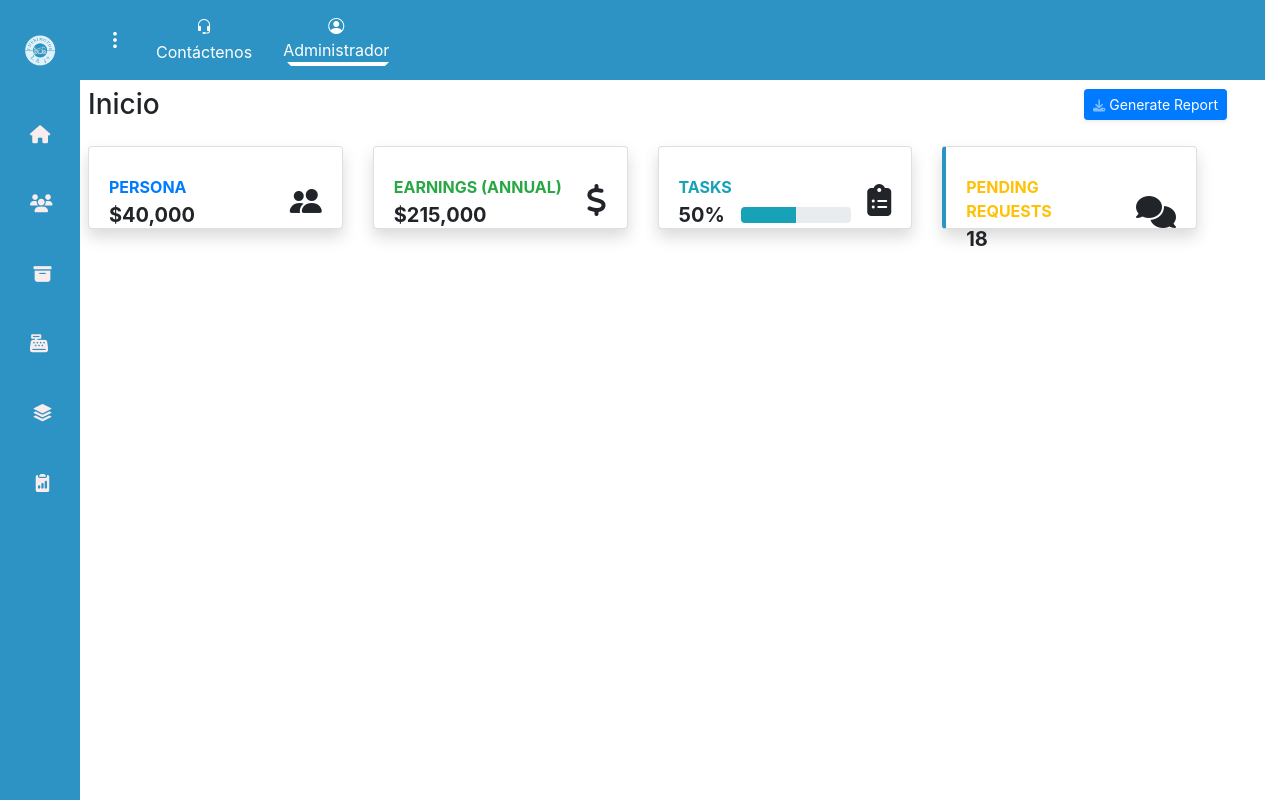
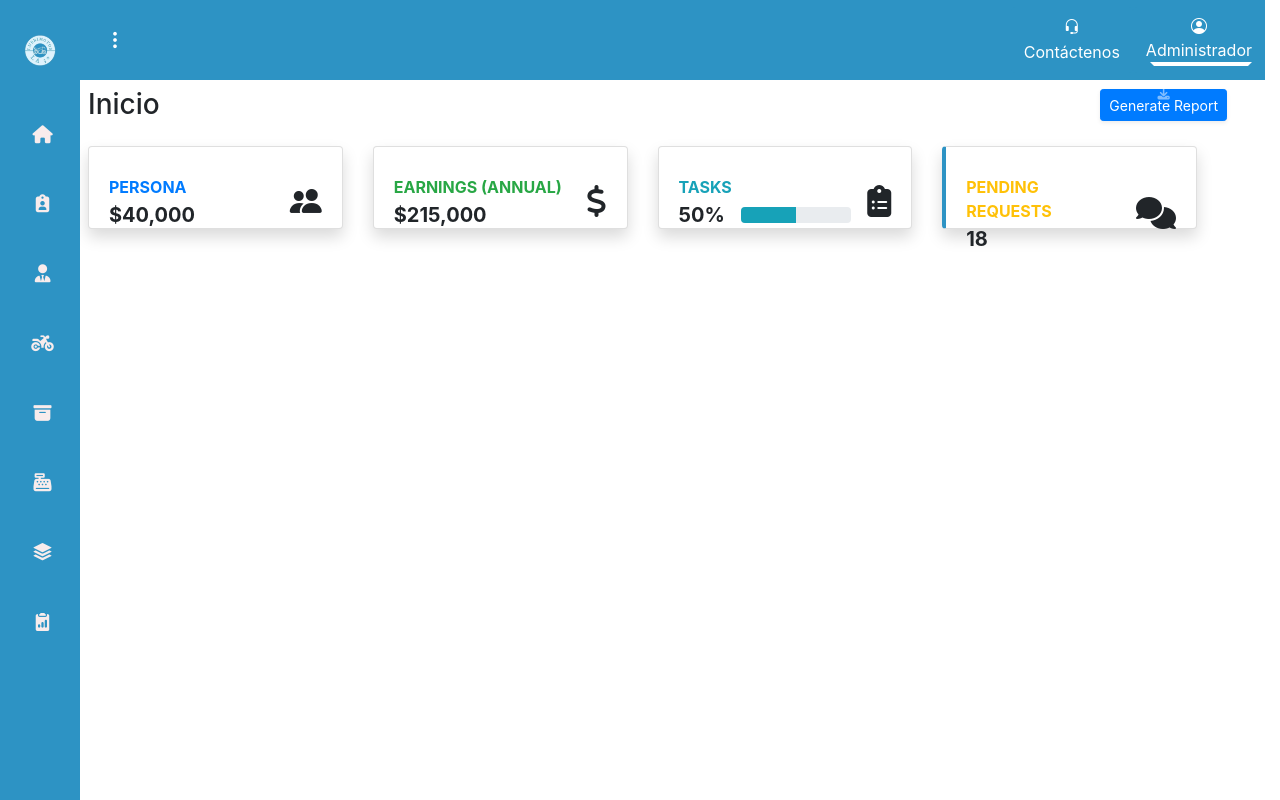
Before and after one commit to IVANG08/Infotec_definitivo, a PHP site: page /index.php?c=Dashboard in a window 1280 px wide. Run offline with PHP 8.4, Linux system fonts and the light colour scheme; some libraries are stand-ins or nearby versions.

Commit message:
modificacion dashboard

```diff
--- a/assets/css/styles-dashboard.css
+++ b/assets/css/styles-dashboard.css
@@ -163,7 +163,7 @@ form div {
 }
 
 i.bi,
-i.fa {
+i.fas {
     display: flex;
     align-items: center;
     justify-content: center;
@@ -201,7 +201,6 @@ i.fa {
 section .row{
     display: flex;
     min-height: calc(100vh - 80px);
-    h
 }
 div.row {
     max-width: 100%;
--- a/views/roles/admin/header_dash.php
+++ b/views/roles/admin/header_dash.php
@@ -12,19 +12,17 @@
 </head>
 <body id="body">
 
-		<nav class="navbar-expand-lg navbar-light nav navbar-nav navbar-right sticky-top" id="barra">
-			<button class="navbar-toggler" type="button" data-toggle="collapse" data-target="#navbarSupportedContent" aria-controls="navbarSupportedContent" aria-expanded="false" aria-label="Toggle navigation">
-				  <span class="navbar-toggler-icon"></span>
-			</button>
+		<nav class="navbar-expand-lg navbar-light nav navbar-nav navbar-right sticky-top d-flex justify-content-between" id="barra">
+
 			<div class="bi bi-three-dots-vertical text-white " id="btn_open">
 			</div>
-			<div class="nav" id="navbarNavAltMarkup">
-				<div class="collapse navbar-collapse text-white ml-2">
+			<div class="nav" id="navbarNavAltMarkup ">
+				<div class="collapse navbar-collapse text-white ml-2 ">
 
 				</div>
-				<div class="justify-content-center barra_nav">
+				<div class="d-flex  barra_nav">
 
-				  <a class="btn barra_nav_items" href="#"><i class="bi bi-headset"></i></i>Contáctenos</a>
+				  <a class="btn barra_nav_items" href="#"><i class="bi bi-headset "></i></i>Contáctenos</a>
 				  <a class="btn dropdown-toggle barra_nav_items" type="button" data-toggle="dropdown" aria-expanded="false">
 					<i class="bi bi-person-circle"></i>Administrador
 				  </a>
@@ -48,16 +46,30 @@
 						<i class= "fas fa-home" title="Productos"></i>
 						<h4 class="text-center">Inicio</h4>
 					</div>
+					</a>
+				<a href="modules/1_users/user_principal.html">
+					<div class="option">
+					<i class="fas fa-clipboard-user"></i>
+					<h4>Roles</h4>
+					</div>
+				</a>
 				</a>
 				<a href="modules/1_users/user_principal.html">
 					<div class="option">
-						<i class="fa-solid fa-users" title="Usuario"></i>
-					<h4>Ususario</h4>
+						<i class="fas fa-user-tie"></i>
+					<h4>Personas</h4>
+					</div>
+				</a>
+				</a>
+				<a href="modules/1_users/user_principal.html">
+					<div class="option">
+					<i class="fas fa-motorcycle align-self-center"></i>
+					<h4>Vehiculos</h4>
 					</div>
 				</a>
 				<a href="#">
 					<div class="option">
-						<i class= "bi bi-archive-fill align-self-center" title="Productos"></i>
+						<i class= "bi bi-archive-fill " title="Productos"></i>
 						<h4>Productos</h4>
 					</div>
 				</a>
```
